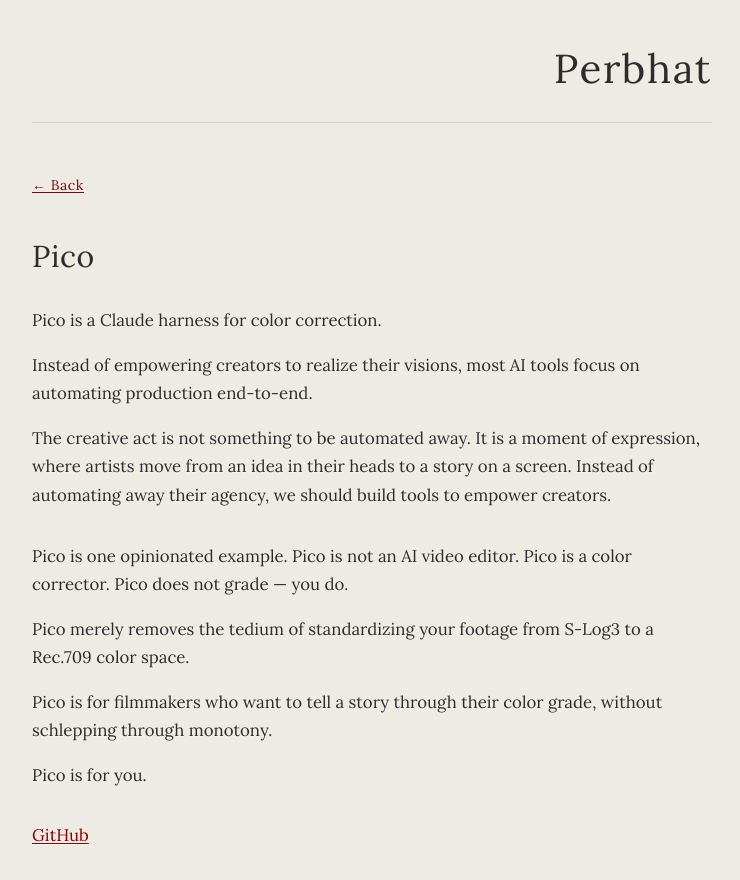
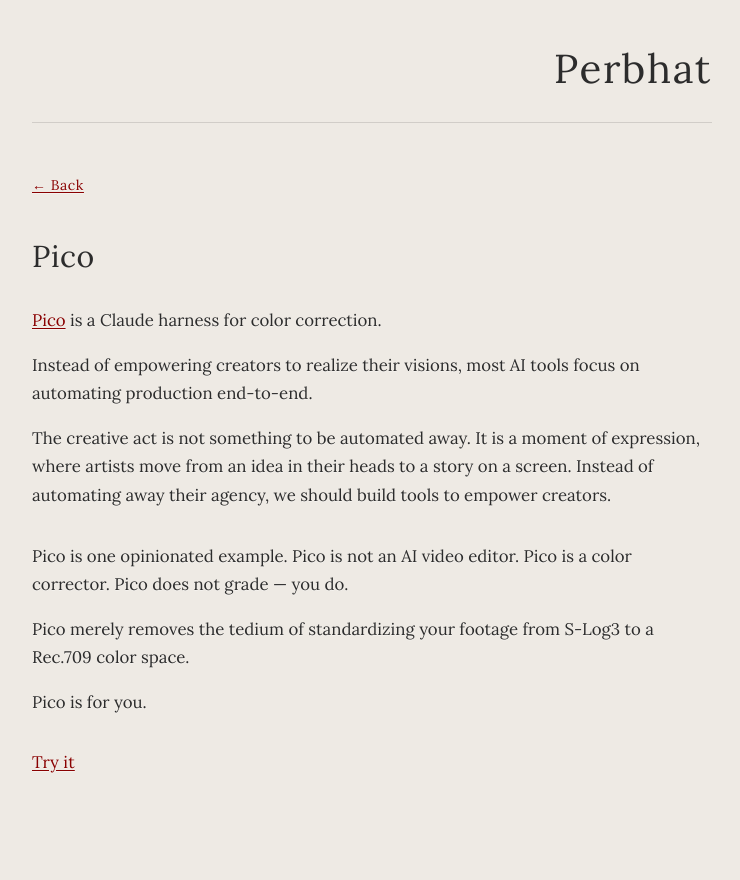
Before and after one commit to perbhat/website, a Next.js app: page /pico in a window 1280 px wide. Shown: the top 880 px of the page, without its empty margins (268-1008 px from the left). After the commit the page ends 852 px from the top, so only its background shows below. Built offline with nearby package versions, Linux system fonts and the light colour scheme.

Commit message:
Link first Pico mention, trim copy, rename link to try it
Co-Authored-By: Claude Opus 4.6 (1M context) <noreply@anthropic.com>

```diff
--- a/app/pico/page.tsx
+++ b/app/pico/page.tsx
@@ -24,7 +24,7 @@ export default function PicoPage() {
 
       <section className="mb-8">
         <p className="mb-4 leading-[1.7]">
-          Pico is a Claude harness for color correction.
+          <a href="https://github.com/perbhat/agentic-color-grader" target="_blank" rel="noopener">Pico</a> is a Claude harness for color correction.
         </p>
         <p className="mb-4 leading-[1.7]">
           Instead of empowering creators to realize their visions, most AI tools
@@ -47,10 +47,6 @@ export default function PicoPage() {
           Pico merely removes the tedium of standardizing your footage from S-Log3
           to a Rec.709 color space.
         </p>
-        <p className="mb-4 leading-[1.7]">
-          Pico is for filmmakers who want to tell a story through their color
-          grade, without schlepping through monotony.
-        </p>
         <p className="mb-4 leading-[1.7]">Pico is for you.</p>
       </section>
       <ul className="list-none p-0">
@@ -60,7 +56,7 @@ export default function PicoPage() {
             target="_blank"
             rel="noopener"
           >
-            GitHub
+            Try it
           </a>
         </li>
       </ul>
```
